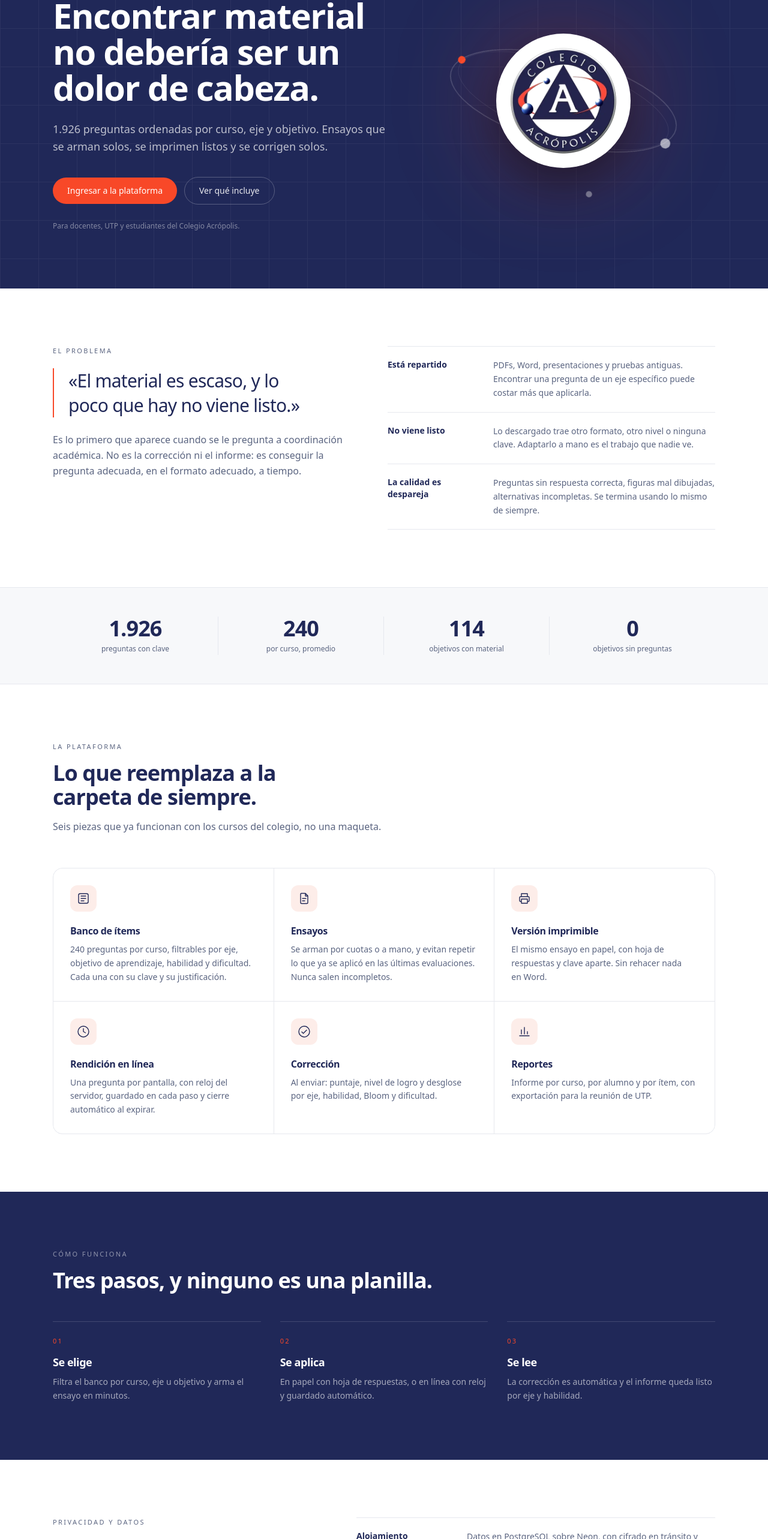
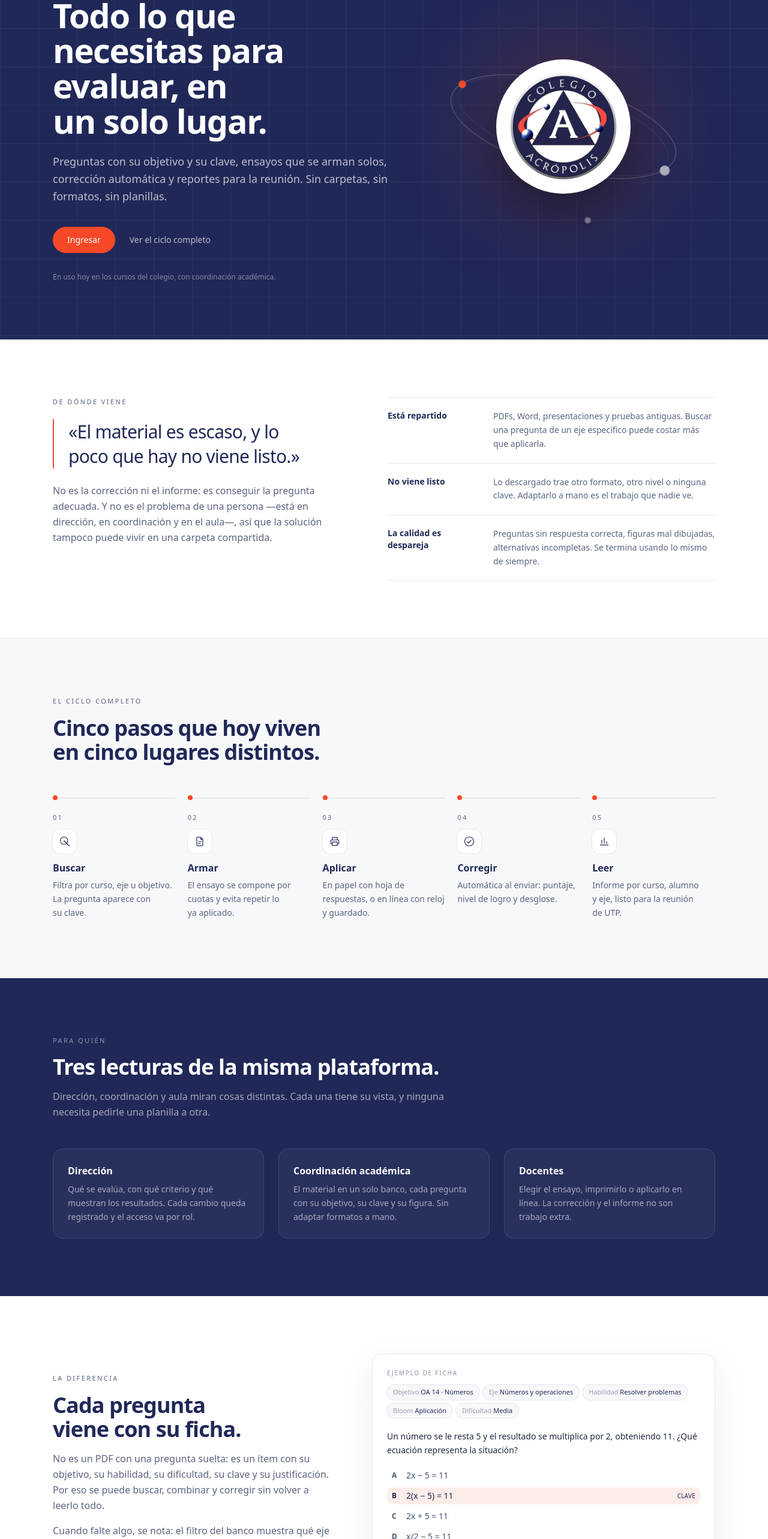
Before and after one commit to WOM-MAX/W-SIMCE, a Next.js app: page / in a window 1280 px wide. Shown: the part 210-2776 px from the top of the page at 60% size. Built offline with nearby package versions, Linux system fonts and the light colour scheme.

Commit message:
feat(portada): mensaje en un solo lugar, ciclo de cinco pasos y tres lecturas por rol

```diff
--- a/app/page.tsx
+++ b/app/page.tsx
@@ -1,82 +1,70 @@
 import type { Metadata } from 'next';
 
 export const metadata: Metadata = {
-  title: 'W-SIMCE · Evaluación estandarizada · Colegio Acrópolis',
+  title: 'W-SIMCE · Todo para evaluar, en un solo lugar · Colegio Acrópolis',
   description:
-    'El banco de ítems del Colegio Acrópolis: 1.926 preguntas ordenadas por curso, eje y objetivo, ensayos que se arman solos, versión imprimible, rendición en línea y reportes por habilidad.',
+    'El banco de ítems del Colegio Acrópolis en un solo lugar: preguntas con su objetivo y su clave, ensayos que se arman solos, versión imprimible, rendición en línea, corrección automática y reportes por eje y habilidad.',
   openGraph: {
-    title: 'W-SIMCE · Evaluación estandarizada',
+    title: 'W-SIMCE · Todo para evaluar, en un solo lugar',
     description:
-      '1.926 preguntas ordenadas por curso, eje y objetivo. Ensayos, imprimible, rendición y reportes del Colegio Acrópolis.',
+      'Preguntas con su objetivo y su clave, ensayos, imprimible, rendición y reportes del Colegio Acrópolis.',
     type: 'website',
     locale: 'es_CL',
   },
 };
 
-const ICONOS = {
-  banco: 'M4 6.5A2.5 2.5 0 0 1 6.5 4h11A2.5 2.5 0 0 1 20 6.5v11a2.5 2.5 0 0 1-2.5 2.5h-11A2.5 2.5 0 0 1 4 17.5v-11ZM8 8h8M8 12h8M8 16h5',
-  ensayo: 'M7 3.5h7l4 4V19a1.5 1.5 0 0 1-1.5 1.5h-9A1.5 1.5 0 0 1 6 19V5a1.5 1.5 0 0 1 1-1.5ZM14 3.5V8h4M9 12h6M9 16h4',
-  impresora: 'M7 8V4h10v4M7 17H5.5A1.5 1.5 0 0 1 4 15.5v-5A1.5 1.5 0 0 1 5.5 9h13A1.5 1.5 0 0 1 20 10.5v5a1.5 1.5 0 0 1-1.5 1.5H17M7 13h10v7H7v-7Z',
-  reloj: 'M12 21a9 9 0 1 0 0-18 9 9 0 0 0 0 18ZM12 7v5l3.5 2',
-  check: 'M12 21a9 9 0 1 0 0-18 9 9 0 0 0 0 18ZM8 12.5l2.5 2.5L16 9.5',
-  grafico: 'M4 19h16M7 16V9M12 16V5M17 16v-4',
-} as const;
-
-const BLOQUES = [
+const CICLO = [
   {
-    icono: ICONOS.banco,
-    titulo: 'Banco de ítems',
-    texto:
-      '240 preguntas por curso, filtrables por eje, objetivo de aprendizaje, habilidad y dificultad. Cada una con su clave y su justificación.',
+    icono: 'M10.5 10.5 21 21M10.5 3a7.5 7.5 0 1 0 0 15 7.5 7.5 0 0 0 0-15Z',
+    titulo: 'Buscar',
+    texto: 'Filtra por curso, eje u objetivo. La pregunta aparece con su clave.',
   },
   {
-    icono: ICONOS.ensayo,
-    titulo: 'Ensayos',
-    texto:
-      'Se arman por cuotas o a mano, y evitan repetir lo que ya se aplicó en las últimas evaluaciones. Nunca salen incompletos.',
+    icono: 'M7 3.5h7l4 4V19a1.5 1.5 0 0 1-1.5 1.5h-9A1.5 1.5 0 0 1 6 19V5a1.5 1.5 0 0 1 1-1.5ZM14 3.5V8h4M9 12h6M9 16h4',
+    titulo: 'Armar',
+    texto: 'El ensayo se compone por cuotas y evita repetir lo ya aplicado.',
   },
   {
-    icono: ICONOS.impresora,
-    titulo: 'Versión imprimible',
-    texto:
-      'El mismo ensayo en papel, con hoja de respuestas y clave aparte. Sin rehacer nada en Word.',
+    icono: 'M7 8V4h10v4M7 17H5.5A1.5 1.5 0 0 1 4 15.5v-5A1.5 1.5 0 0 1 5.5 9h13A1.5 1.5 0 0 1 20 10.5v5a1.5 1.5 0 0 1-1.5 1.5H17M7 13h10v7H7v-7Z',
+    titulo: 'Aplicar',
+    texto: 'En papel con hoja de respuestas, o en línea con reloj y guardado.',
   },
   {
-    icono: ICONOS.reloj,
-    titulo: 'Rendición en línea',
-    texto:
-      'Una pregunta por pantalla, con reloj del servidor, guardado en cada paso y cierre automático al expirar.',
+    icono: 'M12 21a9 9 0 1 0 0-18 9 9 0 0 0 0 18ZM8 12.5l2.5 2.5L16 9.5',
+    titulo: 'Corregir',
+    texto: 'Automática al enviar: puntaje, nivel de logro y desglose.',
   },
   {
-    icono: ICONOS.check,
-    titulo: 'Corrección',
-    texto:
-      'Al enviar: puntaje, nivel de logro y desglose por eje, habilidad, Bloom y dificultad.',
-  },
-  {
-    icono: ICONOS.grafico,
-    titulo: 'Reportes',
-    texto:
-      'Informe por curso, por alumno y por ítem, con exportación para la reunión de UTP.',
+    icono: 'M4 19h16M7 16V9M12 16V5M17 16v-4',
+    titulo: 'Leer',
+    texto: 'Informe por curso, alumno y eje, listo para la reunión de UTP.',
   },
 ];
 
-const PASOS = [
+const ROLES = [
   {
-    numero: '01',
-    titulo: 'Se elige',
-    texto: 'Filtra el banco por curso, eje u objetivo y arma el ensayo en minutos.',
+    titulo: 'Dirección',
+    texto:
+      'Qué se evalúa, con qué criterio y qué muestran los resultados. Cada cambio queda registrado y el acceso va por rol.',
   },
   {
-    numero: '02',
-    titulo: 'Se aplica',
-    texto: 'En papel con hoja de respuestas, o en línea con reloj y guardado automático.',
+    titulo: 'Coordinación académica',
+    texto:
+      'El material en un solo banco, cada pregunta con su objetivo, su clave y su figura. Sin adaptar formatos a mano.',
   },
   {
-    numero: '03',
-    titulo: 'Se lee',
-    texto: 'La corrección es automática y el informe queda listo por eje y habilidad.',
+    titulo: 'Docentes',
+    texto:
+      'Elegir el ensayo, imprimirlo o aplicarlo en línea. La corrección y el informe no son trabajo extra.',
   },
+];
+
+const FICHA = [
+  { etiqueta: 'Objetivo', valor: 'OA 14 · Números' },
+  { etiqueta: 'Eje', valor: 'Números y operaciones' },
+  { etiqueta: 'Habilidad', valor: 'Resolver problemas' },
+  { etiqueta: 'Bloom', valor: 'Aplicación' },
+  { etiqueta: 'Dificultad', valor: 'Media' },
 ];
 
 const PRIVACIDAD = [
@@ -92,8 +80,7 @@ const PRIVACIDAD = [
   },
   {
     titulo: 'Trazabilidad',
-    texto:
-      'Cada acceso, cambio de clave y edición queda en un registro con fecha y responsable.',
+    texto: 'Cada acceso, cambio de clave y edición queda en un registro con fecha y responsable.',
   },
   {
     titulo: 'Acceso por rol',
@@ -114,7 +101,7 @@ function Emblema({ className }: { className: string }) {
   );
 }
 
-function Icono({ d }: { d: string }) {
+function Icono({ d, className = 'h-6 w-6' }: { d: string; className?: string }) {
   return (
     <svg
       viewBox="0 0 24 24"
@@ -123,7 +110,7 @@ function Icono({ d }: { d: string }) {
       strokeWidth="1.4"
       strokeLinecap="round"
       strokeLinejoin="round"
-      className="h-6 w-6"
+      className={className}
       aria-hidden="true"
     >
       <path d={d} />
@@ -131,22 +118,13 @@ function Icono({ d }: { d: string }) {
   );
 }
 
-/** Composición del hero: el emblema como sello, con la órbita del colegio girando. */
+/** El emblema como sello, con la órbita del colegio girando muy lento. */
 function Sello() {
   return (
     <div className="relative mx-auto flex h-[21rem] w-[21rem] items-center justify-center sm:h-[26rem] sm:w-[26rem]">
-      {/* halo cálido */}
-      <div
-        aria-hidden="true"
-        className="absolute h-64 w-64 rounded-full bg-acento/25 blur-[80px]"
-      />
+      <div aria-hidden="true" className="absolute h-64 w-64 rounded-full bg-acento/25 blur-[80px]" />
 
-      {/* órbita: dos elipses inclinadas + tres esferas */}
-      <svg
-        viewBox="0 0 400 400"
-        className="orbita absolute inset-0 h-full w-full"
-        aria-hidden="true"
-      >
+      <svg viewBox="0 0 400 400" className="orbita absolute inset-0 h-full w-full" aria-hidden="true">
         <ellipse
           cx="200"
           cy="200"
@@ -176,7 +154,6 @@ function Sello() {
         />
       </svg>
 
-      {/* sello blanco con el emblema */}
       <div className="relative grid h-44 w-44 place-items-center rounded-full bg-white shadow-[0_28px_70px_rgba(0,0,0,0.4)] sm:h-56 sm:w-56">
         <Emblema className="h-36 w-36 sm:h-44 sm:w-44" />
       </div>
@@ -208,7 +185,6 @@ export default function Portada() {
       <main>
         {/* ------------------------------------------------------------- hero */}
         <section className="relative overflow-hidden bg-marca">
-          {/* retícula tenue de fondo */}
           <div
             aria-hidden="true"
             className="pointer-events-none absolute inset-0 opacity-[0.05]"
@@ -222,35 +198,35 @@ export default function Portada() {
             <div className="aparecer">
               <p className="flex items-center gap-3 text-[11px] font-medium uppercase tracking-[0.24em] text-white/50">
                 <span className="h-px w-8 bg-acento" aria-hidden="true" />
-                Colegio Acrópolis · Evaluación estandarizada
+                Colegio Acrópolis
               </p>
 
-              <h1 className="mt-7 text-balance text-4xl font-semibold leading-[1.05] tracking-tight text-white sm:text-5xl lg:text-[3.6rem]">
-                Encontrar material no debería ser un dolor de cabeza.
+              <h1 className="mt-7 text-balance text-4xl font-semibold leading-[1.05] tracking-tight text-white sm:text-5xl lg:text-[3.5rem]">
+                Todo lo que necesitas para evaluar, en un solo lugar.
               </h1>
 
               <p className="mt-6 max-w-xl text-pretty text-base leading-relaxed text-white/70 sm:text-lg">
-                1.926 preguntas ordenadas por curso, eje y objetivo. Ensayos que se arman solos, se
-                imprimen listos y se corrigen solos.
+                Preguntas con su objetivo y su clave, ensayos que se arman solos, corrección
+                automática y reportes para la reunión. Sin carpetas, sin formatos, sin planillas.
               </p>
 
-              <div className="mt-9 flex flex-wrap items-center gap-3">
+              <div className="mt-9 flex flex-wrap items-center gap-x-6 gap-y-3">
                 <a
                   href="/login"
                   className="rounded-full bg-acento px-6 py-3 text-sm font-medium text-white transition hover:bg-acento-oscuro"
                 >
-                  Ingresar a la plataforma
+                  Ingresar
                 </a>
                 <a
-                  href="#plataforma"
-                  className="rounded-full border border-white/25 px-6 py-3 text-sm font-medium text-white/90 transition hover:border-white/50 hover:bg-white/5"
+                  href="#ciclo"
+                  className="text-sm font-medium text-white/70 underline-offset-4 transition hover:text-white hover:underline"
                 >
-                  Ver qué incluye
+                  Ver el ciclo completo
                 </a>
               </div>
 
-              <p className="mt-7 text-xs text-white/45">
-                Para docentes, UTP y estudiantes del Colegio Acrópolis.
+              <p className="mt-8 text-xs text-white/45">
+                En uso hoy en los cursos del colegio, con coordinación académica.
               </p>
             </div>
 
@@ -263,7 +239,7 @@ export default function Portada() {
           <div className="mx-auto grid max-w-6xl gap-10 px-6 py-20 md:grid-cols-[0.95fr_1.05fr] md:gap-16 md:py-24">
             <div>
               <p className="text-[11px] font-medium uppercase tracking-[0.22em] text-tenue">
-                El problema
+                De dónde viene
               </p>
               <blockquote className="mt-5 border-l-2 border-acento pl-6">
                 <p className="text-balance text-2xl font-medium leading-snug tracking-tight text-marca sm:text-3xl">
@@ -271,9 +247,9 @@ export default function Portada() {
                 </p>
               </blockquote>
               <p className="mt-6 text-pretty leading-relaxed text-tenue">
-                Es lo primero que aparece cuando se le pregunta a coordinación académica. No es la
-                corrección ni el informe: es conseguir la pregunta adecuada, en el formato adecuado,
-                a tiempo.
+                No es la corrección ni el informe: es conseguir la pregunta adecuada. Y no es el
+                problema de una persona —está en dirección, en coordinación y en el aula—, así que la
+                solución tampoco puede vivir en una carpeta compartida.
               </p>
             </div>
 
@@ -282,7 +258,7 @@ export default function Portada() {
                 {
                   titulo: 'Está repartido',
                   texto:
-                    'PDFs, Word, presentaciones y pruebas antiguas. Encontrar una pregunta de un eje específico puede costar más que aplicarla.',
+                    'PDFs, Word, presentaciones y pruebas antiguas. Buscar una pregunta de un eje específico puede costar más que aplicarla.',
                 },
                 {
                   titulo: 'No viene listo',
@@ -304,82 +280,133 @@ export default function Portada() {
           </div>
         </section>
 
-        {/* ------------------------------------------------------------- cifras */}
-        <section className="border-y border-borde bg-fondo">
-          <div className="mx-auto grid max-w-6xl grid-cols-2 gap-y-8 px-6 py-12 text-center sm:grid-cols-4 sm:divide-x sm:divide-borde">
-            {[
-              { valor: '1.926', etiqueta: 'preguntas con clave' },
-              { valor: '240', etiqueta: 'por curso, promedio' },
-              { valor: '114', etiqueta: 'objetivos con material' },
-              { valor: '0', etiqueta: 'objetivos sin preguntas' },
-            ].map((c) => (
-              <div key={c.etiqueta} className="px-4">
-                <p className="tabular text-3xl font-semibold tracking-tight text-marca sm:text-4xl">
-                  {c.valor}
-                </p>
-                <p className="mt-1 text-xs leading-relaxed text-tenue">{c.etiqueta}</p>
-              </div>
-            ))}
+        {/* --------------------------------------------------------------- ciclo */}
+        <section id="ciclo" className="scroll-mt-20 border-y border-borde bg-fondo">
+          <div className="mx-auto max-w-6xl px-6 py-20 md:py-24">
+            <div className="max-w-2xl">
+              <p className="text-[11px] font-medium uppercase tracking-[0.22em] text-tenue">
+                El ciclo completo
+              </p>
+              <h2 className="mt-4 text-balance text-3xl font-semibold tracking-tight text-marca sm:text-4xl">
+                Cinco pasos que hoy viven en cinco lugares distintos.
+              </h2>
+            </div>
+
+            <ol className="mt-14 grid gap-8 sm:grid-cols-2 lg:grid-cols-5 lg:gap-5">
+              {CICLO.map((p, i) => (
+                <li key={p.titulo} className="relative border-t border-marca/15 pt-6">
+                  <span className="absolute -top-[5px] left-0 h-2 w-2 rounded-full bg-acento" />
+                  <p className="text-[11px] font-medium tracking-[0.2em] text-tenue">
+                    {String(i + 1).padStart(2, '0')}
+                  </p>
+                  <span className="mt-3 inline-flex h-10 w-10 items-center justify-center rounded-xl bg-white text-marca ring-1 ring-borde">
+                    <Icono d={p.icono} className="h-5 w-5" />
+                  </span>
+                  <h3 className="mt-3 text-base font-semibold text-marca">{p.titulo}</h3>
+                  <p className="mt-1.5 text-pretty text-sm leading-relaxed text-tenue">{p.texto}</p>
+                </li>
+              ))}
+            </ol>
           </div>
         </section>
 
-        {/* ------------------------------------------------------------ bloques */}
-        <section id="plataforma" className="scroll-mt-20 bg-white">
+        {/* --------------------------------------------------------------- roles */}
+        <section className="bg-marca">
           <div className="mx-auto max-w-6xl px-6 py-20 md:py-24">
             <div className="max-w-2xl">
-              <p className="text-[11px] font-medium uppercase tracking-[0.22em] text-tenue">
-                La plataforma
+              <p className="text-[11px] font-medium uppercase tracking-[0.22em] text-white/50">
+                Para quién
               </p>
-              <h2 className="mt-4 text-balance text-3xl font-semibold tracking-tight text-marca sm:text-4xl">
-                Lo que reemplaza a la carpeta de siempre.
+              <h2 className="mt-4 text-balance text-3xl font-semibold tracking-tight text-white sm:text-4xl">
+                Tres lecturas de la misma plataforma.
               </h2>
-              <p className="mt-4 text-pretty leading-relaxed text-tenue">
-                Seis piezas que ya funcionan con los cursos del colegio, no una maqueta.
+              <p className="mt-4 text-pretty leading-relaxed text-white/60">
+                Dirección, coordinación y aula miran cosas distintas. Cada una tiene su vista, y
+                ninguna necesita pedirle una planilla a otra.
               </p>
             </div>
 
-            <ul className="mt-14 grid gap-px overflow-hidden rounded-2xl border border-borde bg-borde sm:grid-cols-2 lg:grid-cols-3">
-              {BLOQUES.map((b) => (
-                <li key={b.titulo} className="group bg-white p-7 transition hover:bg-fondo">
-                  <span className="inline-flex h-11 w-11 items-center justify-center rounded-xl bg-acento-suave text-marca transition group-hover:bg-marca group-hover:text-white">
-                    <Icono d={b.icono} />
-                  </span>
-                  <h3 className="mt-5 text-base font-semibold tracking-tight text-marca">
-                    {b.titulo}
-                  </h3>
-                  <p className="mt-2 text-pretty text-sm leading-relaxed text-tenue">{b.texto}</p>
+            <ul className="mt-12 grid gap-6 md:grid-cols-3">
+              {ROLES.map((r) => (
+                <li key={r.titulo} className="rounded-2xl border border-white/10 bg-white/[0.04] p-6">
+                  <h3 className="text-base font-semibold text-white">{r.titulo}</h3>
+                  <p className="mt-2 text-pretty text-sm leading-relaxed text-white/60">{r.texto}</p>
                 </li>
               ))}
             </ul>
           </div>
         </section>
 
-        {/* --------------------------------------------------------- cómo funciona */}
-        <section id="como-funciona" className="scroll-mt-20 bg-marca">
-          <div className="mx-auto max-w-6xl px-6 py-20 md:py-24">
-            <div className="max-w-2xl">
-              <p className="text-[11px] font-medium uppercase tracking-[0.22em] text-white/50">
-                Cómo funciona
+        {/* ------------------------------------------------------------- anatomía */}
+        <section className="bg-white">
+          <div className="mx-auto grid max-w-6xl items-center gap-12 px-6 py-20 md:grid-cols-[0.9fr_1.1fr] md:gap-16 md:py-24">
+            <div>
+              <p className="text-[11px] font-medium uppercase tracking-[0.22em] text-tenue">
+                La diferencia
               </p>
-              <h2 className="mt-4 text-balance text-3xl font-semibold tracking-tight text-white sm:text-4xl">
-                Tres pasos, y ninguno es una planilla.
+              <h2 className="mt-4 text-balance text-3xl font-semibold tracking-tight text-marca sm:text-4xl">
+                Cada pregunta viene con su ficha.
               </h2>
+              <p className="mt-4 text-pretty leading-relaxed text-tenue">
+                No es un PDF con una pregunta suelta: es un ítem con su objetivo, su habilidad, su
+                dificultad, su clave y su justificación. Por eso se puede buscar, combinar y
+                corregir sin volver a leerlo todo.
+              </p>
+              <p className="mt-4 text-pretty leading-relaxed text-tenue">
+                Cuando falte algo, se nota: el filtro del banco muestra qué eje u objetivo quedó
+                corto antes de armar el ensayo, no después de aplicarlo.
+              </p>
             </div>
 
-            <ol className="mt-12 grid gap-10 md:grid-cols-3 md:gap-8">
-              {PASOS.map((p) => (
-                <li key={p.numero} className="border-t border-white/15 pt-6">
-                  <p className="text-[11px] font-medium tracking-[0.2em] text-acento">{p.numero}</p>
-                  <h3 className="mt-3 text-lg font-semibold tracking-tight text-white">{p.titulo}</h3>
-                  <p className="mt-2 text-pretty text-sm leading-relaxed text-white/60">{p.texto}</p>
-                </li>
-              ))}
-            </ol>
+            {/* ficha de ejemplo, dibujada: no es una captura de la app */}
+            <div className="rounded-2xl border border-borde bg-white p-6 shadow-[0_20px_60px_rgba(32,40,88,0.08)]">
+              <p className="mb-3 text-[10px] uppercase tracking-[0.18em] text-tenue/70">
+                Ejemplo de ficha
+              </p>
+              <div className="flex flex-wrap gap-1.5">
+                {FICHA.map((f) => (
+                  <span
+                    key={f.etiqueta}
+                    className="rounded-full bg-fondo px-2.5 py-1 text-[11px] text-tenue ring-1 ring-borde"
+                  >
+                    <span className="text-tenue/60">{f.etiqueta}</span>{' '}
+                    <span className="font-medium text-marca">{f.valor}</span>
+                  </span>
+                ))}
+              </div>
+
+              <p className="mt-5 text-sm leading-relaxed text-slate-800">
+                Un número se le resta 5 y el resultado se multiplica por 2, obteniendo 11. ¿Qué
+                ecuación representa la situación?
+              </p>
+
+              <ul className="mt-4 space-y-1.5 text-sm">
+                {['2x − 5 = 11', '2(x − 5) = 11', '2x + 5 = 11', 'x/2 − 5 = 11'].map((a, i) => (
+                  <li
+                    key={a}
+                    className={`flex items-center gap-2 rounded-lg px-2 py-1 ${
+                      i === 1 ? 'bg-acento-suave font-medium text-marca' : 'text-slate-600'
+                    }`}
+                  >
+                    <span className="w-4 text-xs font-semibold">{'ABCD'[i]}</span>
+                    {a}
+                    {i === 1 ? (
+                      <span className="ml-auto text-[10px] uppercase tracking-wide">clave</span>
+                    ) : null}
+                  </li>
+                ))}
+              </ul>
+
+              <p className="mt-4 border-t border-borde pt-3 text-xs leading-relaxed text-tenue">
+                <span className="font-medium text-marca">Justificación.</span> Se multiplica por 2 la
+                diferencia entre el número y 5: 2(x − 5) = 11.
+              </p>
+            </div>
           </div>
         </section>
 
         {/* ----------------------------------------------------------- privacidad */}
-        <section id="privacidad" className="scroll-mt-20 bg-white">
+        <section id="privacidad" className="scroll-mt-20 border-t border-borde bg-white">
           <div className="mx-auto grid max-w-6xl gap-12 px-6 py-20 md:grid-cols-[0.85fr_1.15fr] md:gap-16 md:py-24">
             <div>
               <p className="text-[11px] font-medium uppercase tracking-[0.22em] text-tenue">
```
Also changed, not shown: 1 other file (tests, documents, lock files or other folders).
